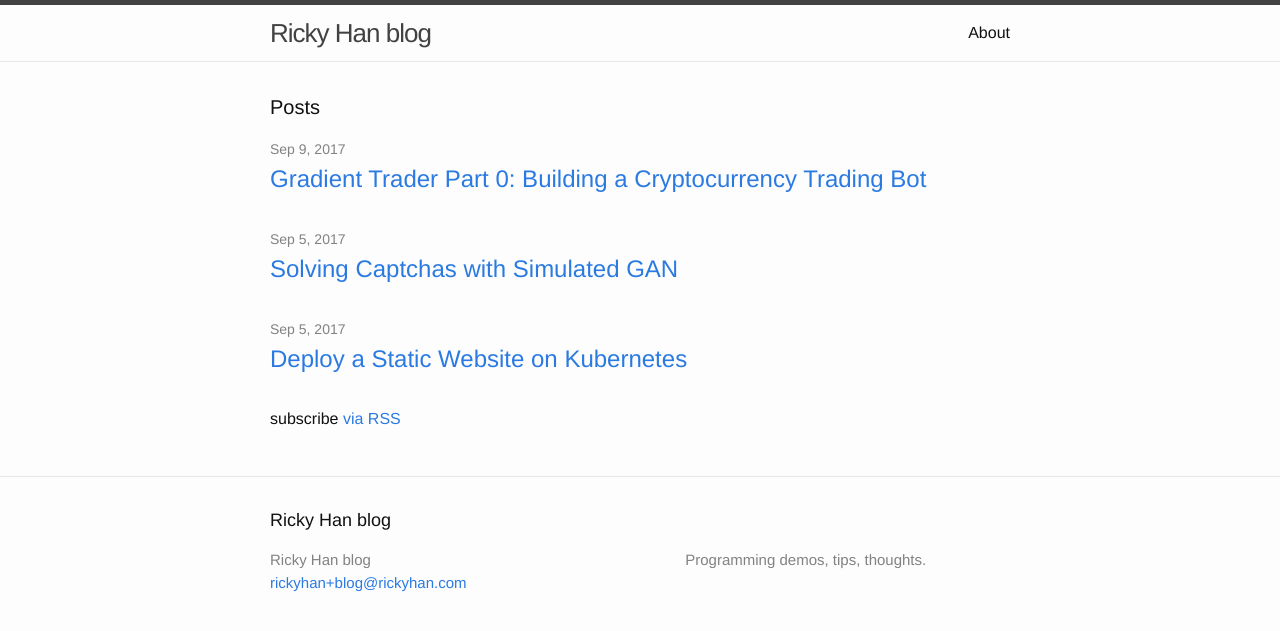
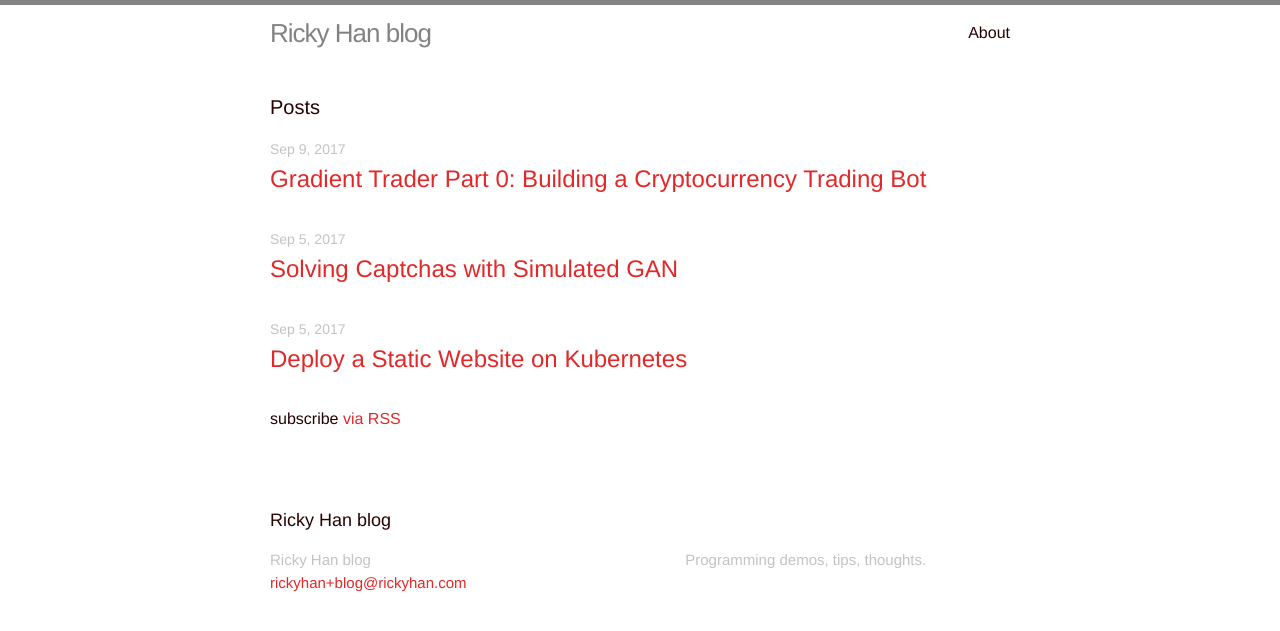
Before and after one commit to 0b01/rickyhan.com, a Jekyll site: the page built from index.html, in a window 1280 px wide. Shown: the top 631 px of the page. Built offline with Jekyll 4.4.1, drawn with Linux system fonts in a browser that asks for light colours.

Commit message:
Changed colors

```diff
--- a/css/main.scss
+++ b/css/main.scss
@@ -14,11 +14,11 @@
 
 $spacing-unit:     30px;
 
-$text-color:       #111;
-$background-color: #fdfdfd;
-$brand-color:      #2a7ae2;
+$text-color:       #280202;
+$background-color: #FFFFFF;
+$brand-color:      #E22828;
 
-$grey-color:       #828282;
+$grey-color:       #C3C3C3;
 $grey-color-light: lighten($grey-color, 40%);
 $grey-color-dark:  darken($grey-color, 25%);
 
```
